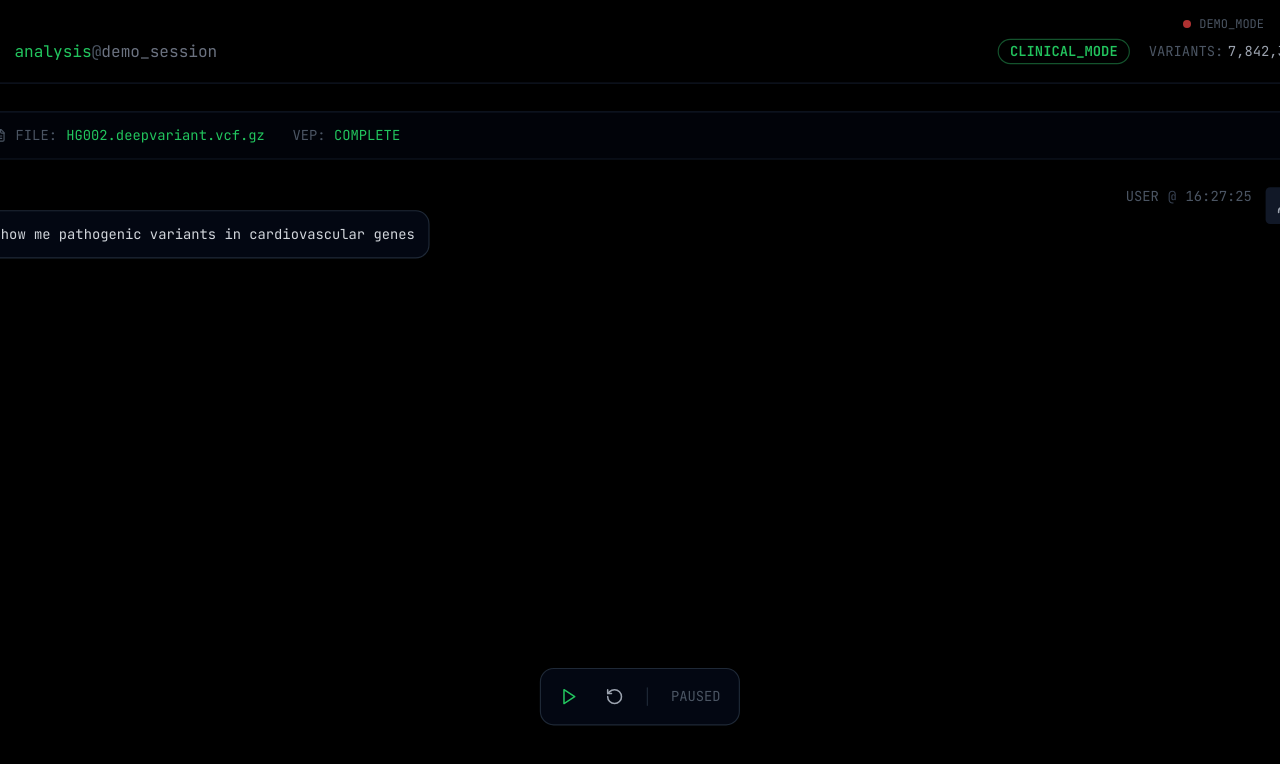
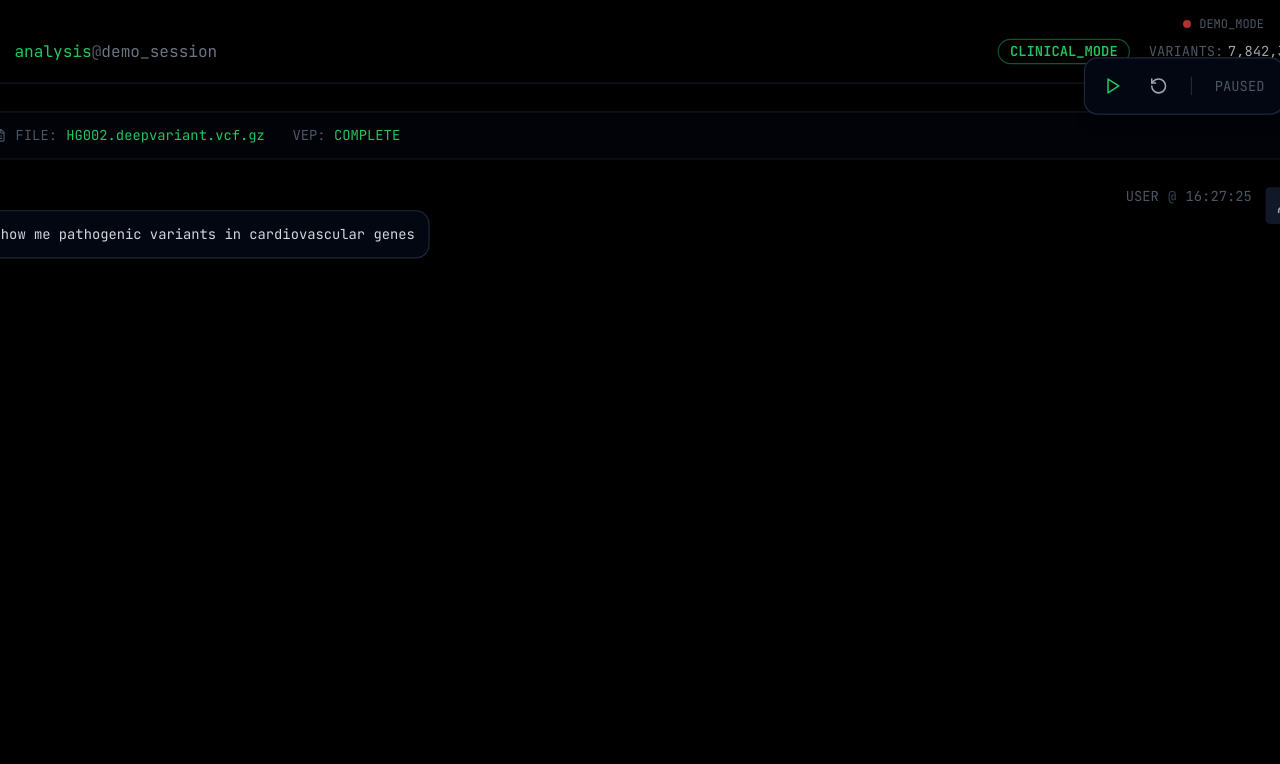
Before and after one commit to ayoisio/variant-agents, a Next.js app in the folder frontend/: page /demo/cardiovascular-query in a window 1280 px wide. Shown: the top 764 px of the page. Built offline with nearby package versions, Linux system fonts and the light colour scheme; no server answers.

Commit message:
Updates for demos

```diff
--- a/frontend/components/demo/DemoControls.tsx
+++ b/frontend/components/demo/DemoControls.tsx
@@ -17,14 +17,15 @@ export function DemoControls({
   onRestart
 }: DemoControlsProps) {
   return (
-    <div className="fixed bottom-8 left-1/2 -translate-x-1/2 z-50">
-      <div className="flex items-center gap-2 bg-gray-950 border border-gray-800 rounded-lg p-2">
+    <div className="fixed top-4 right-4 z-50">
+      <div className="flex items-center gap-2 bg-gray-950 border border-gray-800 rounded-lg p-2 shadow-lg">
         {isPlaying ? (
           <Button
             variant="ghost"
             size="icon"
             onClick={onPause}
             className="h-8 w-8 hover:bg-gray-900"
+            title="Pause"
           >
             <Pause className="h-4 w-4 text-gray-400" />
           </Button>
@@ -34,6 +35,7 @@ export function DemoControls({
             size="icon"
             onClick={onPlay}
             className="h-8 w-8 hover:bg-gray-900"
+            title="Play"
           >
             <Play className="h-4 w-4 text-green-500" />
           </Button>
@@ -44,6 +46,7 @@ export function DemoControls({
           size="icon"
           onClick={onRestart}
           className="h-8 w-8 hover:bg-gray-900"
+          title="Restart"
         >
           <RotateCcw className="h-4 w-4 text-gray-400" />
         </Button>
```
